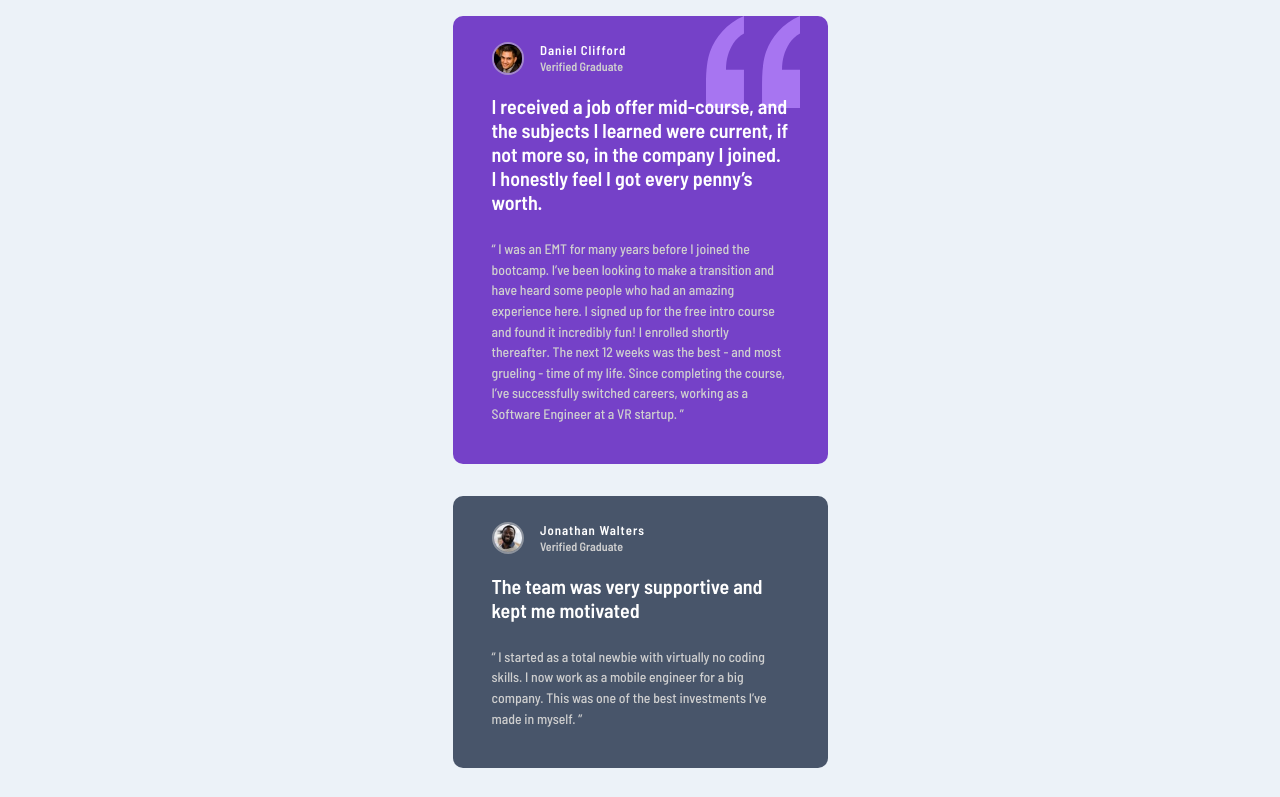
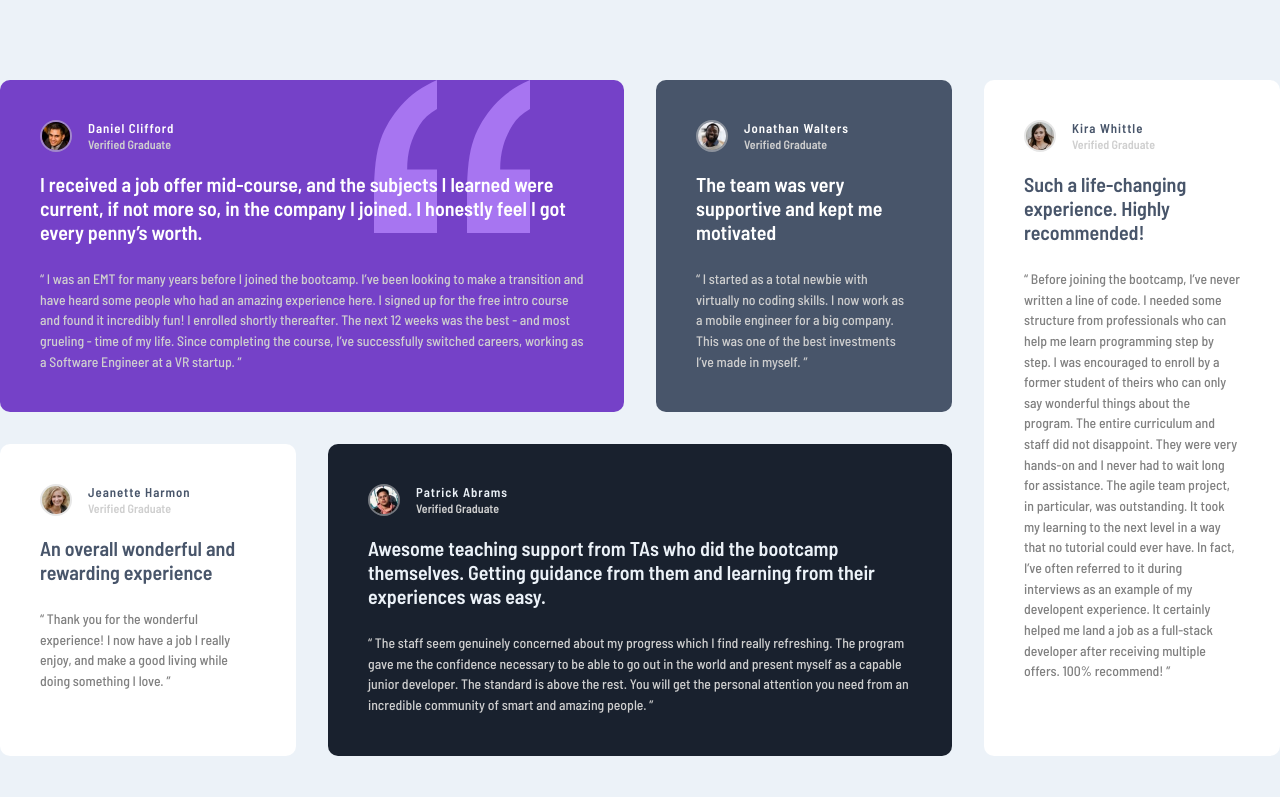
Before and after one commit to H4m4k/Testimonials-grid-section, a plain HTML site: page index.html in a window 1280 px wide. Shown: the top 797 px of the page. Drawn offline with Linux system fonts and the light colour scheme.

Commit message:
desktop is done

```diff
--- a/CSS/style.scss
+++ b/CSS/style.scss
@@ -153,3 +153,54 @@ body {
     display: flex;
     padding-bottom: 1.5em;
 }
+
+/*      ------------------------------
+        MEDIA QUERY - max width 1440px
+        ------------------------------
+*/
+
+@media screen and (min-width: 1000px) {
+    body {
+        font-size: 20px;
+    }
+    .bg-violet {
+        background-position: 80% 0%;
+    }
+    .testimony {
+        margin: initial;
+        padding: 2em;
+
+        &__avatar {
+            height: 1.6em;
+        }
+        .wrap-img-name {
+            padding-bottom: 1em;
+        }
+    }
+    .main {
+        grid-template: auto / repeat(4, 1fr);
+        max-width: 1440px;
+        margin: 5rem auto;
+        gap: 2rem;
+    }
+
+    .daniel {
+        grid-area: 1/1/2/3;
+    }
+
+    .jonathan {
+        grid-area: 1/3/2/4;
+    }
+
+    .kira {
+        grid-area: 1/4/3/5;
+    }
+
+    .jeanette {
+        grid-area: 2/1/3/2;
+    }
+
+    .patrick {
+        grid-area: 2/2/3/4;
+    }
+}
--- a/index.html
+++ b/index.html
@@ -34,7 +34,7 @@
     </head>
     <body>
         <main class="main">
-            <div class="testimony bg-violet">
+            <div class="testimony bg-violet daniel">
                 <div class="wrap-img-name">
                     <img
                         class="testimony__avatar"
@@ -65,7 +65,7 @@
                 </blockquote>
             </div>
 
-            <div class="testimony bg-gray-black">
+            <div class="testimony bg-gray-black jonathan">
                 <div class="wrap-img-name">
                     <img
                         class="testimony__avatar"
@@ -89,7 +89,7 @@
                 </blockquote>
             </div>
 
-            <div class="testimony bg-white">
+            <div class="testimony bg-white jeanette">
                 <div class="wrap-img-name">
                     <img
                         class="testimony__avatar"
@@ -113,7 +113,7 @@
                 </blockquote>
             </div>
 
-            <div class="testimony bg-gray-blue">
+            <div class="testimony bg-gray-blue patrick">
                 <div class="wrap-img-name">
                     <img
                         class="testimony__avatar"
@@ -142,7 +142,7 @@
                 </blockquote>
             </div>
 
-            <div class="testimony bg-white">
+            <div class="testimony bg-white kira">
                 <div class="wrap-img-name">
                     <img
                         class="testimony__avatar"
```
Also changed, not shown: CSS/style.css, 1 other file.
